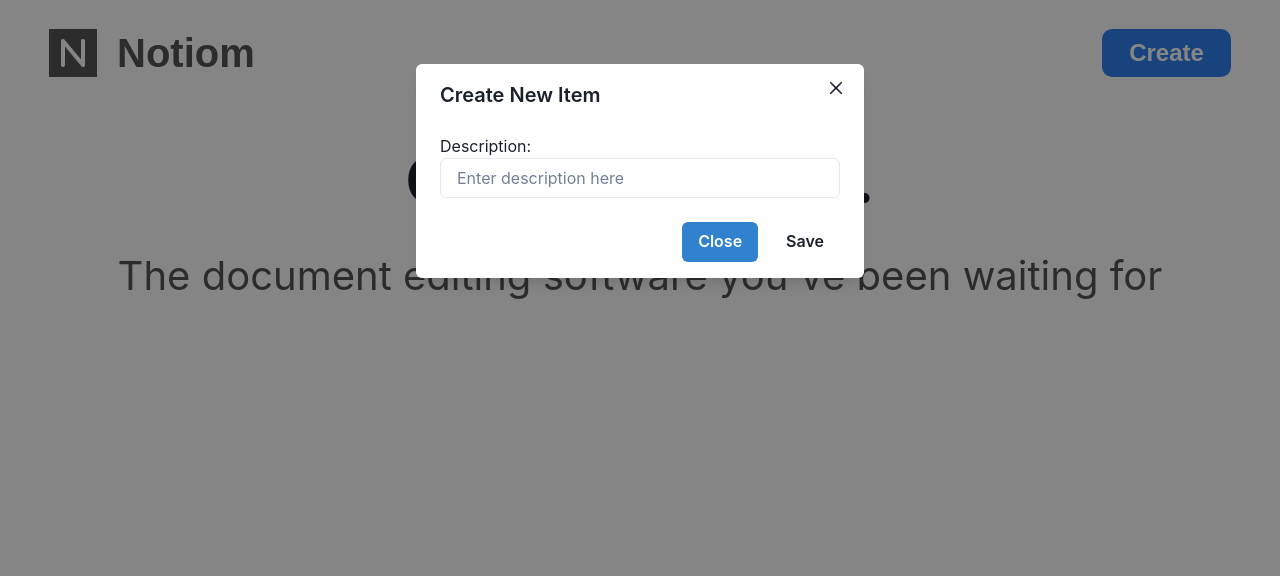
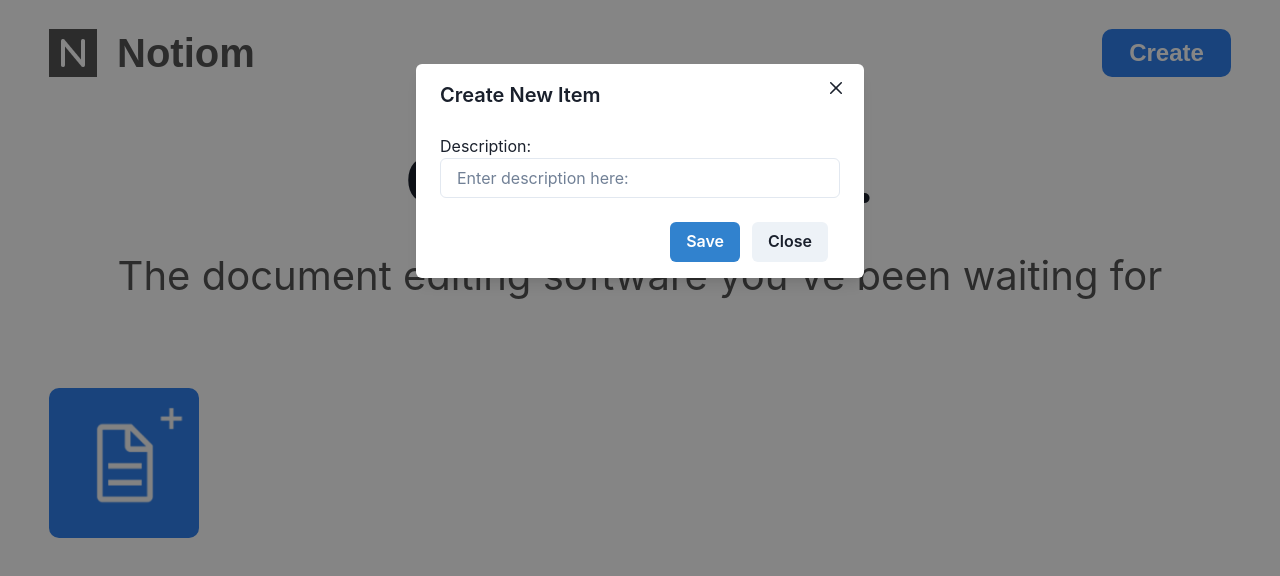
Before and after one commit to warren147/Notiom, a Next.js app: page / in a window 1280 px wide. Both pictures are taken after a click on the button "Create". Shown: the top 576 px of the page. Built offline with nearby package versions, Linux system fonts and the light colour scheme.

Commit message:
main create button

```diff
--- a/src/components/DescriptionModal.tsx
+++ b/src/components/DescriptionModal.tsx
@@ -17,16 +17,16 @@ export const DescriptionModal = ({ isOpen, onClose }) => {
             <Box as="label" htmlFor="description" mb="8px">Description:</Box>
             <Input
               id="description"
-              placeholder="Enter description here"
+              placeholder="Enter description here:"
               size="md"
             />
           </Box>
         </ModalBody>
         <ModalFooter>
           <Button colorScheme="blue" mr={3} onClick={onClose}>
-            Close
+            Save
           </Button>
-          <Button variant="ghost">Save</Button>
+          <Button onClick={onClose} mr={3}>Close</Button>
         </ModalFooter>
       </ModalContent>
     </Modal>
--- a/src/components/MainCreateButton.tsx
+++ b/src/components/MainCreateButton.tsx
@@ -0,0 +1,34 @@
+import React from 'react';
+import { Box, Button, useDisclosure, Image } from '@chakra-ui/react';
+import { DescriptionModal } from '/Users/warrenchang/Bootcamp/notiom/src/components/DescriptionModal';
+
+
+export const MainCreateButton = () => {
+  const { isOpen, onOpen, onClose } = useDisclosure();
+
+  return (
+    <Box mr={{ base: "49px", md: "49px" }}>
+      <Button
+        onClick={onOpen}
+        bg="#2F80ED"
+        color="white"
+        _hover={{ bg: 'blue.600' }}
+        _active={{ bg: 'blue.700' }}
+        borderRadius="10px"
+        width="150px"
+        height="150px"
+        fontFamily="'DM Sans', sans-serif"
+      >
+        <Image
+            src="create.png"
+            width="230%"
+            height="230%"
+            objectFit="cover"
+
+        />
+      </Button>
+
+      <DescriptionModal isOpen={isOpen} onClose={onClose} />
+    </Box>
+  );
+};
--- a/src/pages/index.tsx
+++ b/src/pages/index.tsx
@@ -2,6 +2,8 @@ import Head from "next/head";
 import { Flex, Heading, Spacer, Text } from '@chakra-ui/react'
 import { NotiomLogo } from "@/components/NotiomLogo";
 import { CreateButton } from "@/components/CreateButton";
+import { MainCreateButton } from "@/components/MainCreateButton";
+import { Main } from "next/document";
 
 export default function Home() {
   return (
@@ -35,6 +37,9 @@ export default function Home() {
         The document editing software you've been waiting for
       </Text>
     </Flex>
+    <Flex ml={49} mt={50}>
+      <MainCreateButton></MainCreateButton>
+    </Flex>
 
     </>
   );
```
Also changed, not shown: public/create.png (added), public/group.jpg (added).
